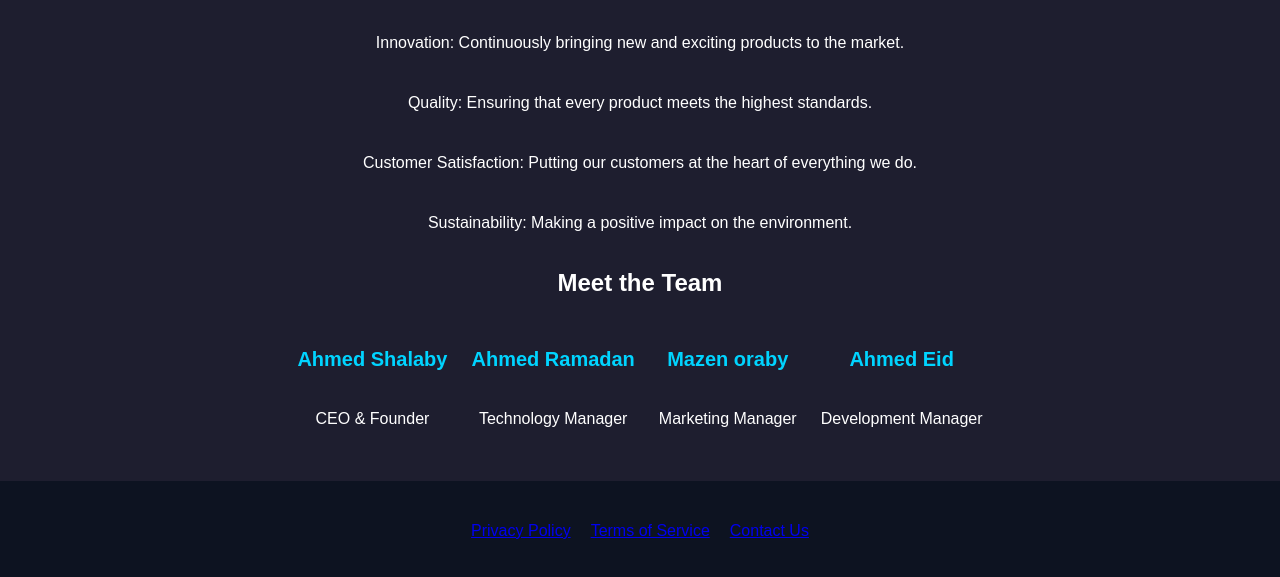
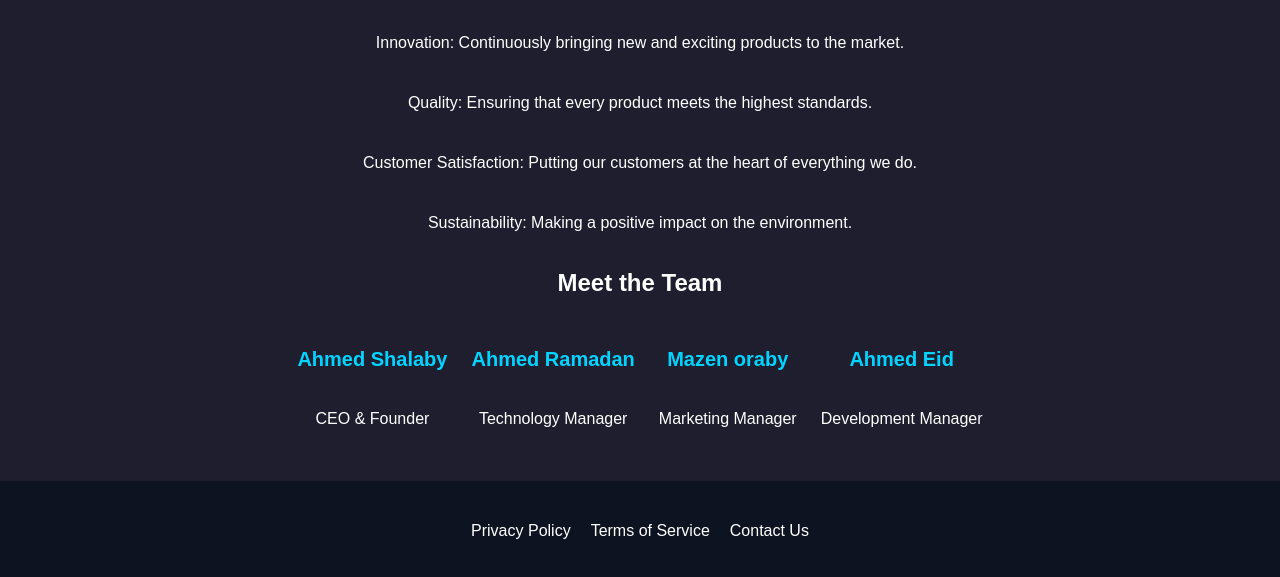
Before and after one commit to shxlaby/ecommercewebsite, a plain HTML site: page about.html in a window 1280 px wide. Shown: the part 579-1156 px from the top of the page. Drawn offline with Linux system fonts and the light colour scheme; files that its build step writes are made by us from their sources; a script that the page names is missing.

Commit message:
footer hover style

```diff
--- a/about.css
+++ b/about.css
@@ -131,3 +131,13 @@ body {
     justify-content: center;
     gap: 20px;
 }
+
+.footer ul li a {
+    color: #fff;
+    text-decoration: none;
+    font-size: 16px;
+}
+
+.footer ul li a:hover {
+    color: #00d4ff;
+}
```
